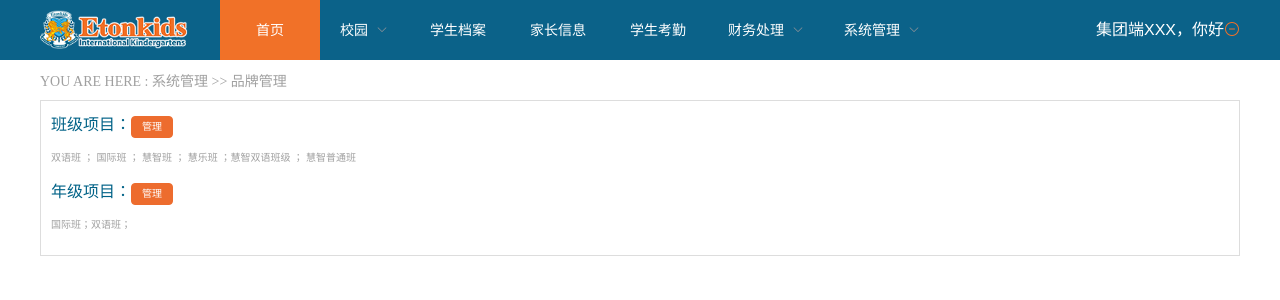
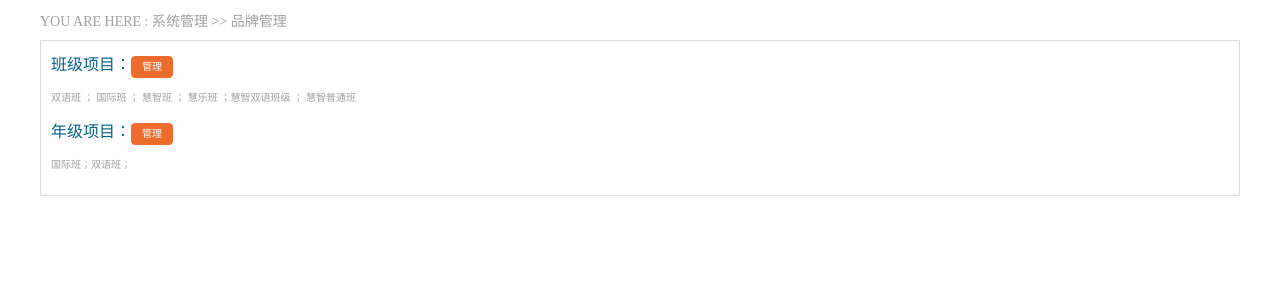
Before and after one commit to gusupaste/xxx, a Vue app: page /systemmanagement/brand-management in a window 1280 px wide. Shown: the top 300 px of the page. Built offline with nearby package versions, Linux system fonts and the light colour scheme.

Commit message:
Auto stash before rebase of "origin/feature/eltonkids_development"

```diff
--- a/src/components/school/schoollist/list.vue
+++ b/src/components/school/schoollist/list.vue
@@ -1,7 +1,6 @@
 <template>
 
   <div class="schoollist">
-    <homepage></homepage>
     <div class="content">
       <p>YOU ARE HERE : 校园 >> <span>校园列表</span></p>
       <p class="bold">伊顿旗下的校园列表，你可以选择查看某个区域或城市下的校园信息。</p>
@@ -151,11 +150,8 @@
 </style>
 
 <script>
-  import homepage from '../../homepage/home.vue';
-
   export default {
     components: {
-      homepage,
     },
     data() {
       return {
--- a/src/components/systemmanagement/brandmanagement/list.vue
+++ b/src/components/systemmanagement/brandmanagement/list.vue
@@ -1,6 +1,5 @@
 <template>
     <div class='brandmanagement'>
-      <homepage></homepage>
       <div class="brandmanagement-content">
         <p>YOU ARE HERE : 系统管理 >> 品牌管理</p>
         <div class="content-top">
@@ -55,10 +54,8 @@
   }
 </style>
 <script>
-  import homepage from '../../homepage/home.vue';
   export default {
     components: {
-      homepage,
     },
     data() {
       return {
```
